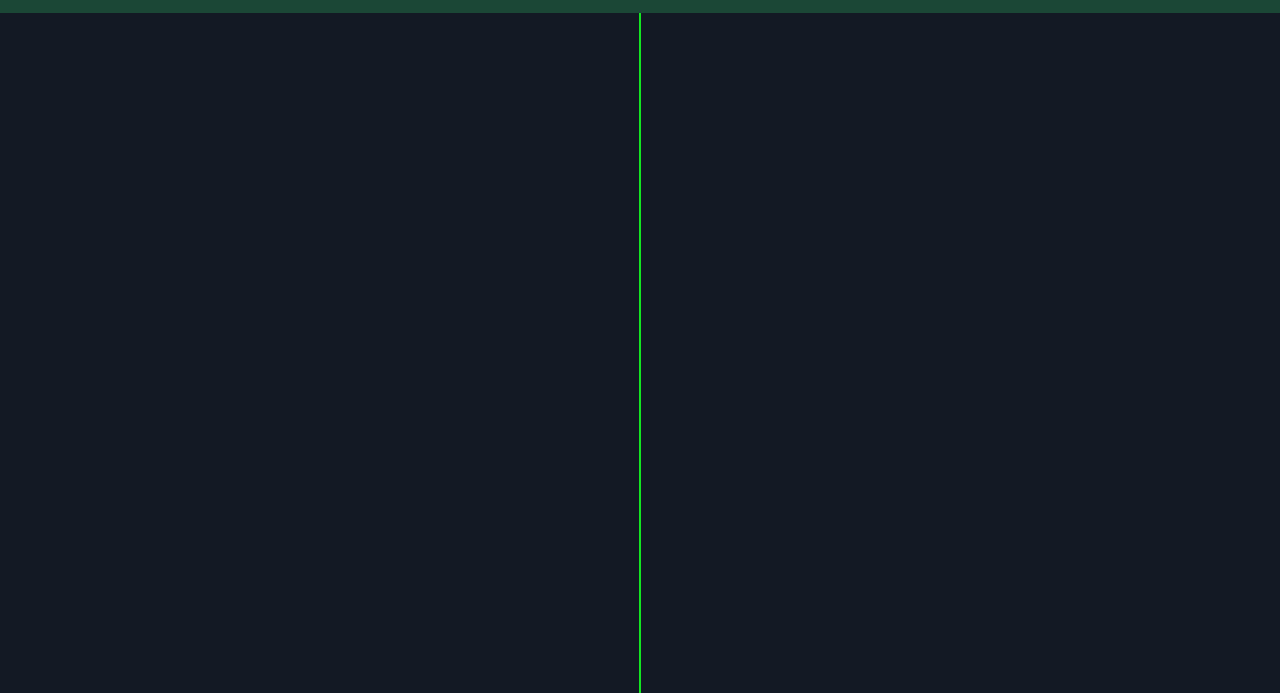
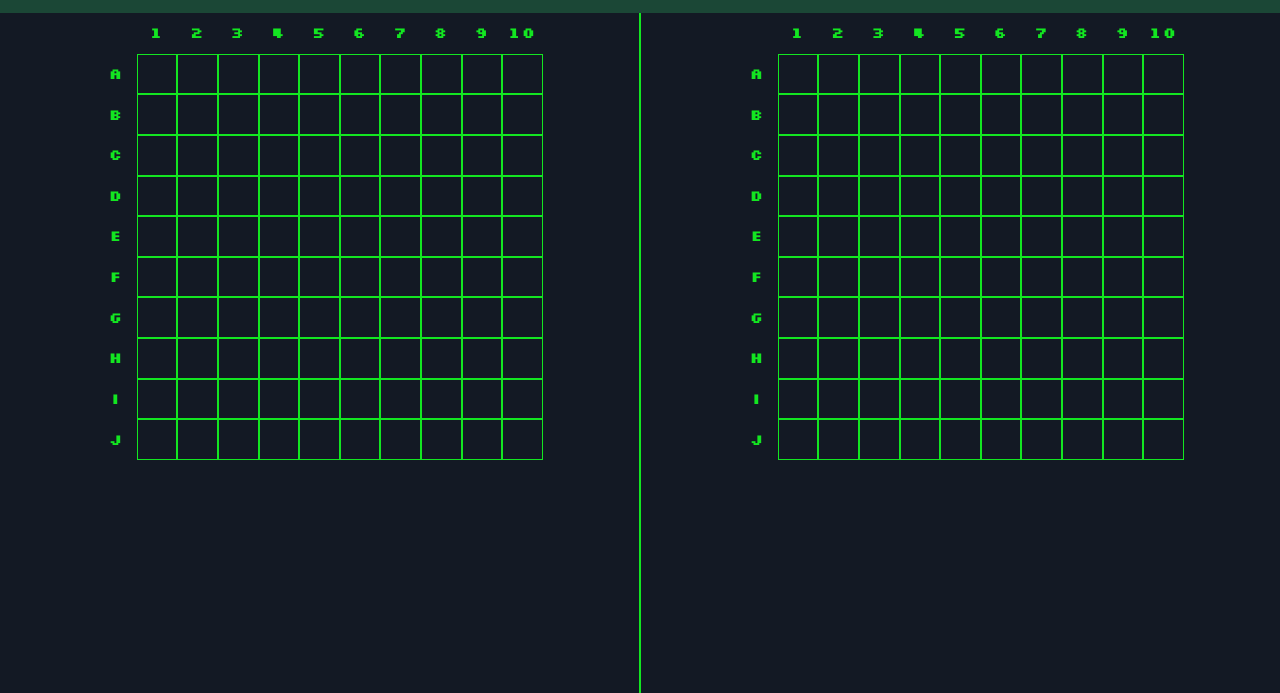
Before and after one commit to Michanoku/odin-battleship, a website built with webpack: page src/template.html in a window 1280 px wide. Shown: the part 107-800 px from the top of the page. Built offline with nearby package versions, Linux system fonts and the light colour scheme.

Commit message:
fix: Correct board coordinate number creation

```diff
--- a/src/gameflow.js
+++ b/src/gameflow.js
@@ -16,4 +16,5 @@ const game = (function(){
   return { addPlayer }
 })();
 
-createGameboard();
+createGameboard(1);
+createGameboard(2);
--- a/src/interface.js
+++ b/src/interface.js
@@ -20,11 +20,11 @@ function createGameboard(player) {
       if (i === 0) {
         cell.classList.add('cell-outer');
         if (j !== 0) {
-          cell.textContent = i;
+          cell.textContent = j;
         }
       } else if (j === 0) {
         cell.classList.add('cell-outer');
-        cell.textContent = coordMap[j];
+        cell.textContent = coordMap[i];
       } else {
         cell.classList.add('cell-inner');
       }
--- a/src/styles.css
+++ b/src/styles.css
@@ -98,7 +98,8 @@ nav {
 }
 
 .gameboard {
-  margin: 4rem;
+  margin-left: 6rem;
+  margin-right: 6rem;
   display: grid;
   grid-template-rows: repeat(11, 1fr);
   grid-template-columns: repeat(11, 1fr);
```
